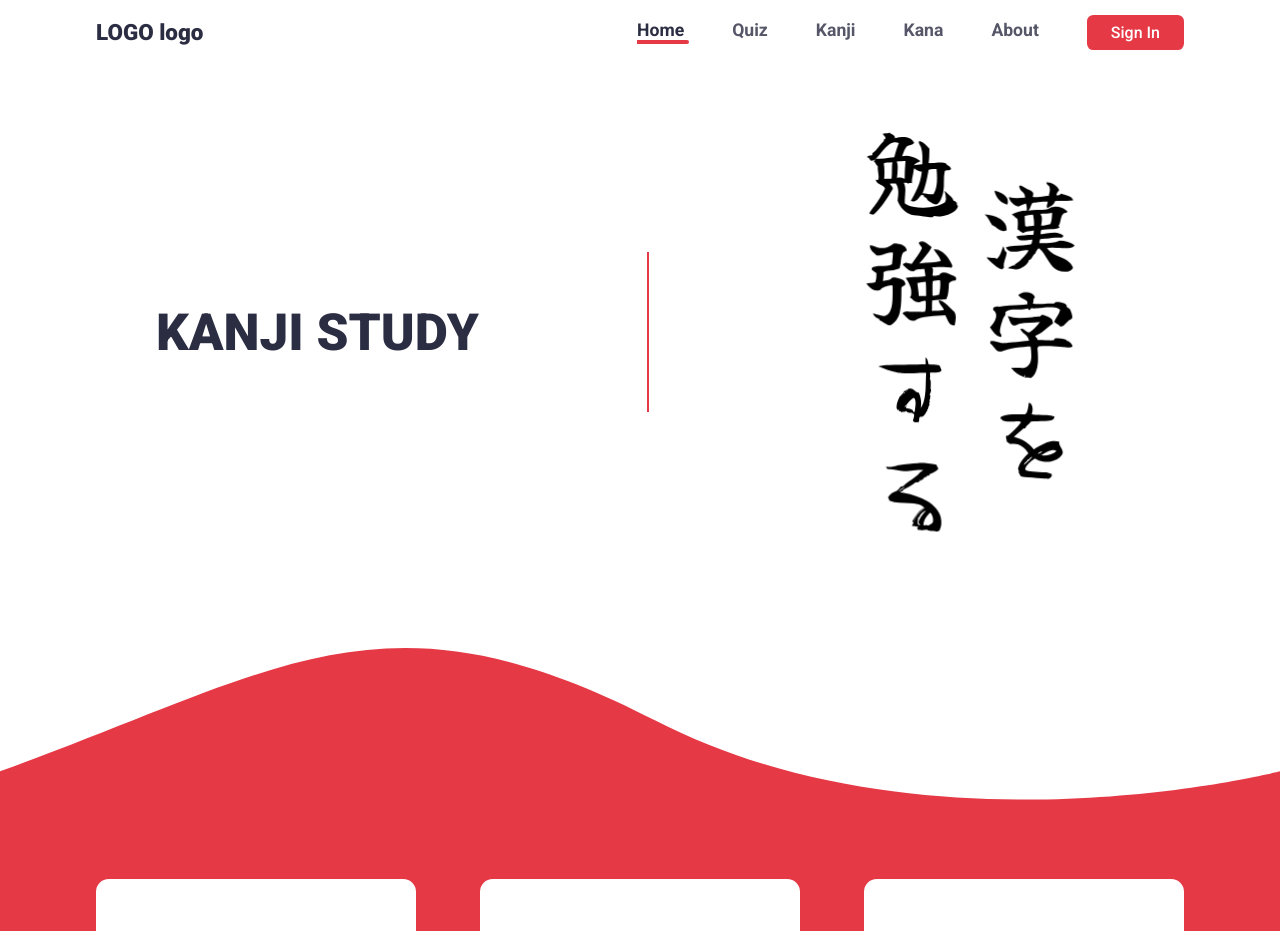
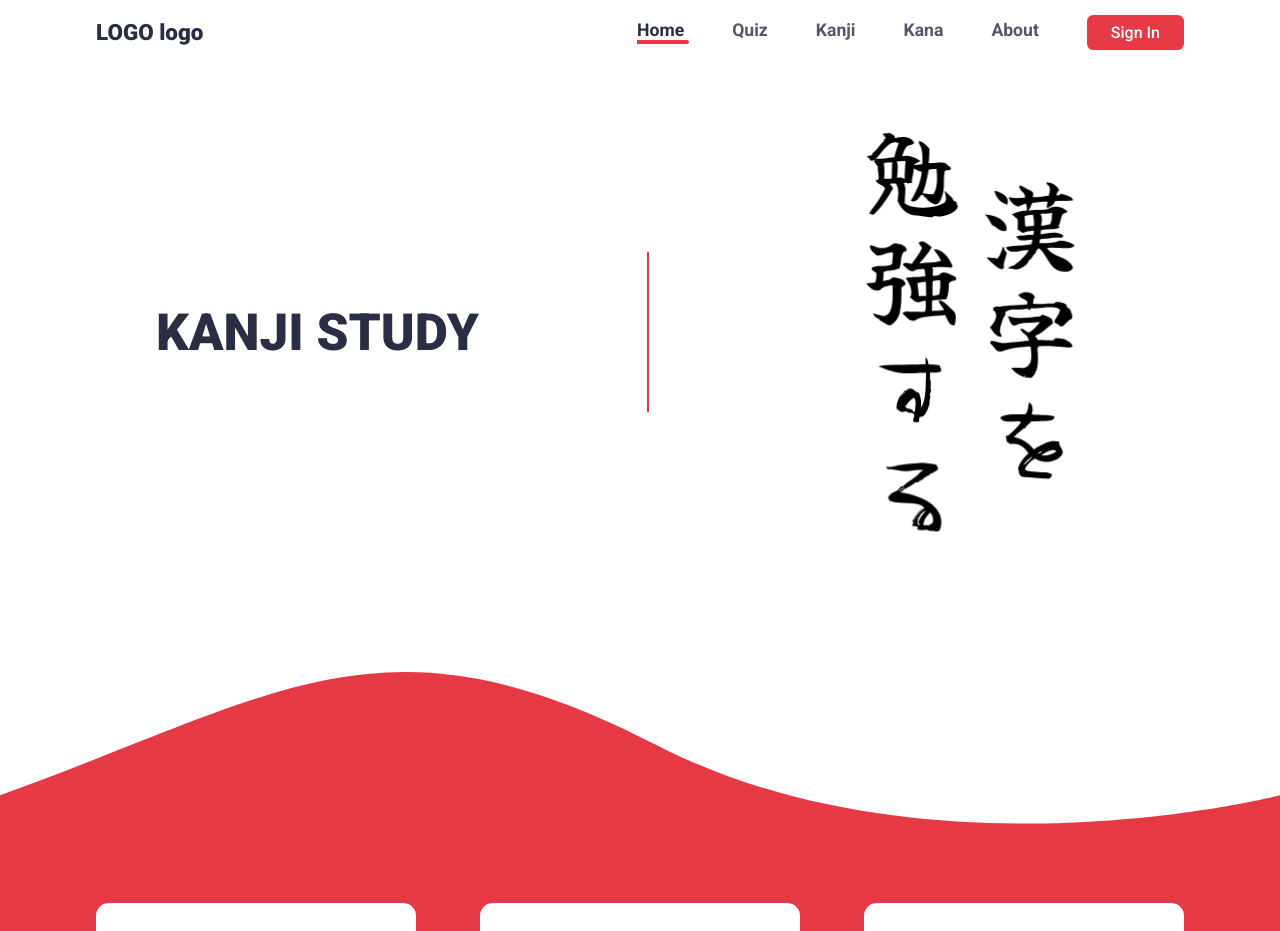
Before and after one commit to jorgebef/kanjistudy-client, a React (Create React App) app: page / in a window 1280 px wide. Shown: the top 931 px of the page. Built offline with nearby package versions, Linux system fonts and the light colour scheme; a web font is replaced by a local one.

Commit message:
fixing top-margin for the component to not intersect with one on top

```diff
--- a/src/components/WaveRow/styles.ts
+++ b/src/components/WaveRow/styles.ts
@@ -8,7 +8,7 @@ export interface WaveProps {
 }
 
 export const WaveTop = styled(WaveSVG1)<WaveProps>`
-  margin-top: 3rem;
+  margin-top: 4.5rem;
   margin-bottom: -5px;
   width: 100%;
 
```
